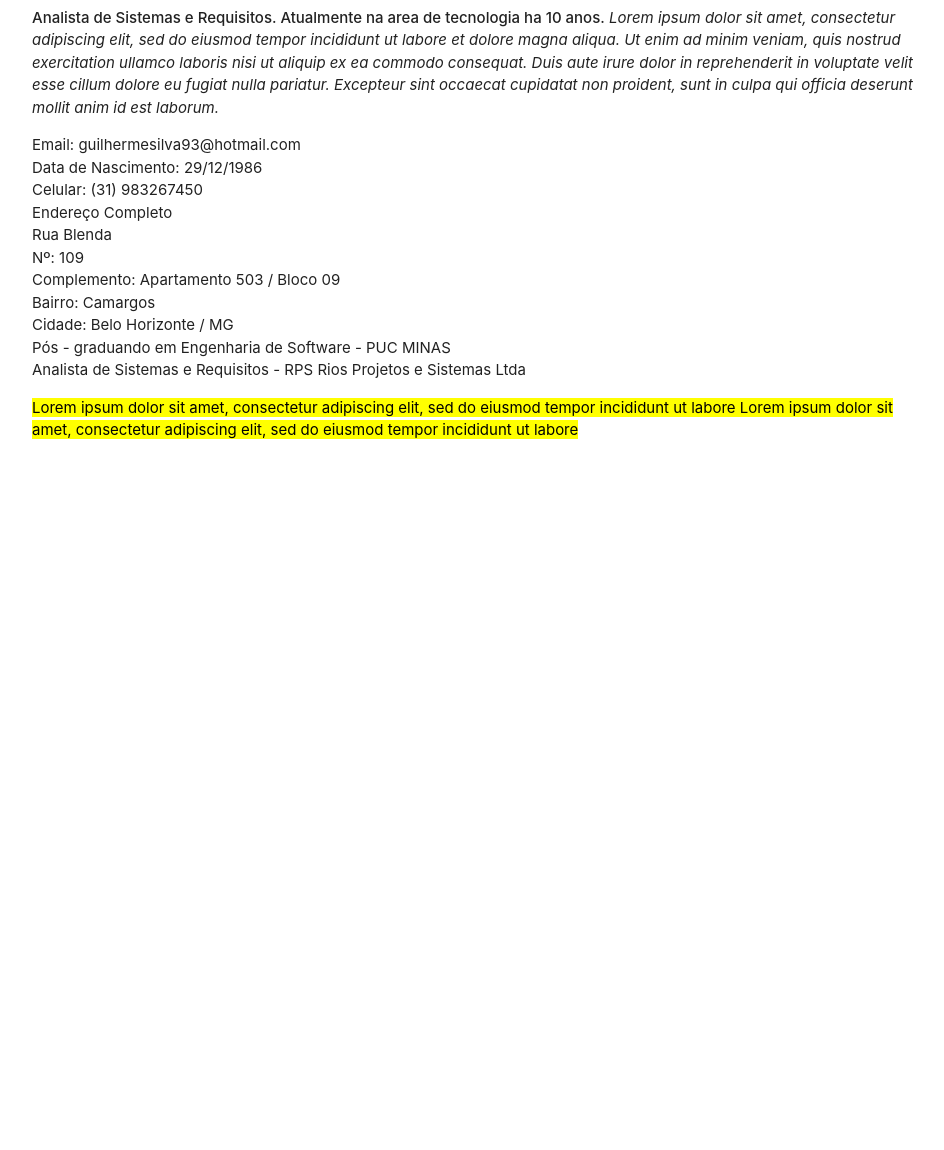
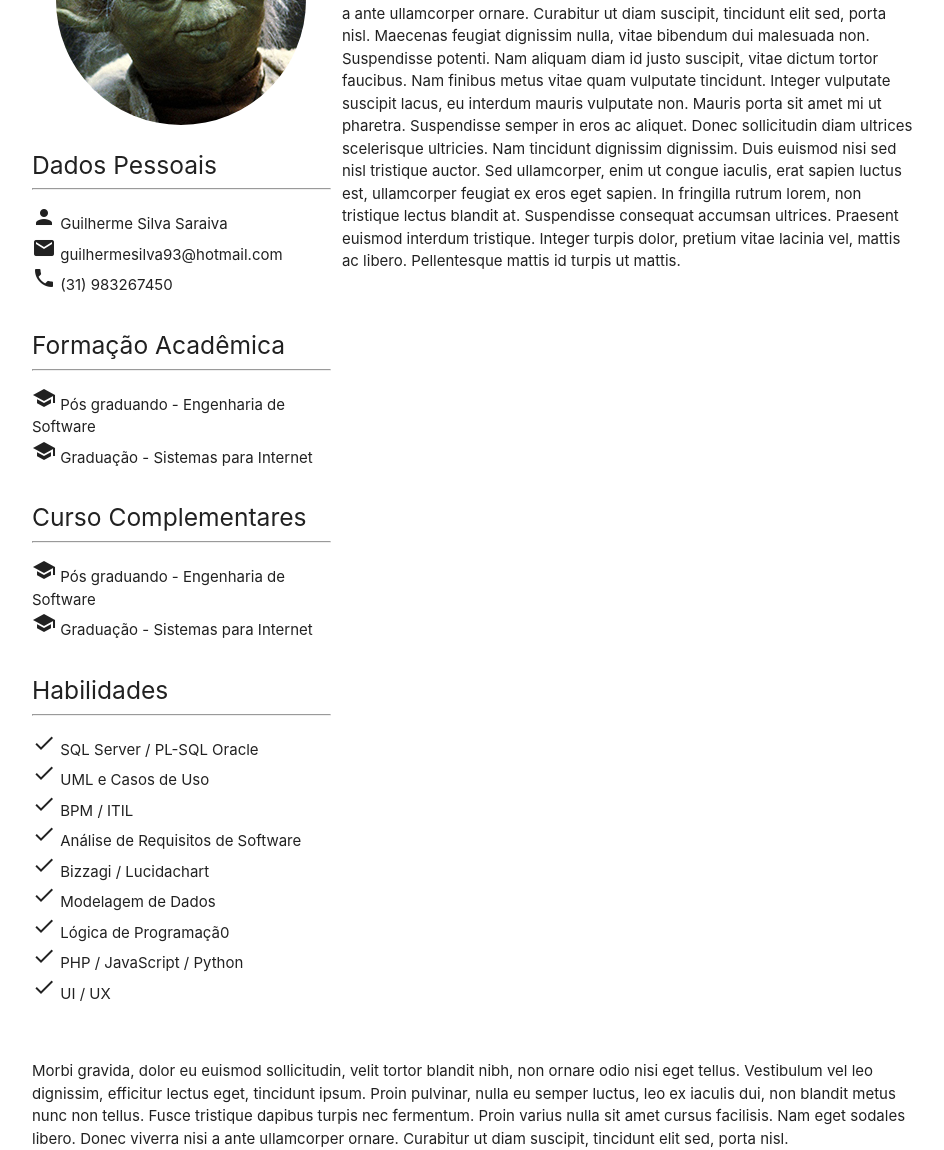
Before and after one commit to guisaraiva/Santander-DigitalHouse, a plain HTML site: page Exercicios/fundamentos/index.html in a window 1280 px wide. Shown: the part 199-1349 px from the top of the page, without its empty margins (160-1104 px from the left). Before the commit the page ends 800 px from the top, so only its background shows below. Drawn offline with Linux system fonts and the light colour scheme.

Commit message:
Novas inclusões e atualizações - Fundamentos

```diff
--- a/Exercicios/fundamentos/index.html
+++ b/Exercicios/fundamentos/index.html
@@ -5,37 +5,74 @@
     <link href="https://fonts.googleapis.com/icon?family=Material+Icons" rel="stylesheet">
      <!--Import materialize.css-->
     <link type="text/css" rel="stylesheet" href="css/materialize.css"  media="screen,projection"/>
-
+    <title>CV - Guilherme Silva Saraiva</title>
      <!--Let browser know website is optimized for mobile-->
     <meta name="viewport" content="width=device-width, initial-scale=1.0"/>
    </head>
 
    <body>
     <div class="container">
-      <h1>Currículo - Guilherme Silva Saraiva</h1>
-      <strong>Analista de Sistemas e Requisitos. Atualmente na area de tecnologia ha 10 anos.</strong>
-      <em>Lorem ipsum dolor sit amet, consectetur adipiscing elit, sed do eiusmod tempor incididunt ut labore
-        et dolore magna aliqua. Ut enim ad minim veniam, quis nostrud exercitation ullamco laboris nisi ut aliquip ex ea
-        commodo consequat. Duis aute irure dolor in reprehenderit in voluptate velit esse cillum dolore eu fugiat nulla pariatur.
-        Excepteur sint occaecat cupidatat non proident, sunt in culpa qui officia deserunt mollit anim id est laborum.</em>
+    <header>
+      <h4 class ="col s12 center-align">Analista de Sistemas e Requisitos</h4>
+    </header>
+    <main class="row">
+      <div class="col s12 m4 l4">
+
+        <div class="row center-align">
+          <img src="img/yoda-profile.jpg" alt="" class="circle responsive-img" >
+        </div>
+
+        <div class="row">
+          <h5 class="center-left">Dados Pessoais</h5>
+          <hr>
           <ul>
-        <li type="square">Email: guilhermesilva93@hotmail.com</li>
-        <li type="square">Data de Nascimento: 29/12/1986</li>
-        <li type="square">Celular: (31) 983267450</li>
-        <li type="square">Endereço Completo</li>
+            <li><i class="material-icons prefix">person</i>  Guilherme Silva Saraiva</li>
+            <li><i class="material-icons prefix">email</i> guilhermesilva93@hotmail.com</li>
+            <li><i class="material-icons prefix">phone</i>  (31) 983267450</li>
+          </ul>
+        </div>
+
+        <div class="row">
+          <h5 class="center-left">Formação Acadêmica</h5>
+          <hr>
           <ul>
-            <li type="disc">Rua Blenda</li>
-            <li type="disc">Nº: 109</li>
-            <li type="disc">Complemento: Apartamento 503 / Bloco 09</li>
-            <li type="disc">Bairro: Camargos </li>
-            <li type="disc">Cidade: Belo Horizonte / MG</li>
+            <li><i class="material-icons prefix">school</i>  Pós graduando - Engenharia de Software</li>
+            <li><i class="material-icons prefix">school</i>  Graduação - Sistemas para Internet</li>
           </ul>
-        </li>
-        <li type="square">Pós - graduando em Engenharia de Software - PUC MINAS</li>
-        <li type="square">Analista de Sistemas e Requisitos - RPS Rios Projetos e Sistemas Ltda</li>
+        </div>
+
+        <div class="row">
+          <h5 class="center-left">Curso Complementares</h5>
+          <hr>
+          <ul>
+            <li><i class="material-icons prefix">school</i>  Pós graduando - Engenharia de Software</li>
+            <li><i class="material-icons prefix">school</i>  Graduação - Sistemas para Internet</li>
           </ul>
-      <mark>Lorem ipsum dolor sit amet, consectetur adipiscing elit, sed do eiusmod tempor incididunt ut labore </mark>
-      <mark>Lorem ipsum dolor sit amet, consectetur adipiscing elit, sed do eiusmod tempor incididunt ut labore </mark>
+        </div>
+
+        <div class="row">
+          <h5 class="center-left">Habilidades</h5>
+          <hr>
+          <ul>
+            <li><i class="material-icons prefix">done</i>  SQL Server / PL-SQL Oracle </li>
+            <li><i class="material-icons prefix">done</i>  UML e Casos de Uso</li>
+            <li><i class="material-icons prefix">done</i>  BPM / ITIL </li>
+            <li><i class="material-icons prefix">done</i>  Análise de Requisitos de Software</li>
+            <li><i class="material-icons prefix">done</i>  Bizzagi / Lucidachart </li>
+            <li><i class="material-icons prefix">done</i>  Modelagem de Dados</li>
+            <li><i class="material-icons prefix">done</i>  Lógica de Programaçã0 </li>
+            <li><i class="material-icons prefix">done</i>  PHP / JavaScript / Python</li>
+            <li><i class="material-icons prefix">done</i>  UI / UX </li>
+          </ul>
+        </div>
+        </div>
+      <div class="col s12 m4 l8">
+        <p>Morbi gravida, dolor eu euismod sollicitudin, velit tortor blandit nibh, non ornare odio nisi eget tellus. Vestibulum vel leo dignissim, efficitur lectus eget, tincidunt ipsum. Proin pulvinar, nulla eu semper luctus, leo ex iaculis dui, non blandit metus nunc non tellus. Fusce tristique dapibus turpis nec fermentum. Proin varius nulla sit amet cursus facilisis. Nam eget sodales libero. Donec viverra nisi a ante ullamcorper ornare. Curabitur ut diam suscipit, tincidunt elit sed, porta nisl.
+
+        Maecenas feugiat dignissim nulla, vitae bibendum dui malesuada non. Suspendisse potenti. Nam aliquam diam id justo suscipit, vitae dictum tortor faucibus. Nam finibus metus vitae quam vulputate tincidunt. Integer vulputate suscipit lacus, eu interdum mauris vulputate non. Mauris porta sit amet mi ut pharetra. Suspendisse semper in eros ac aliquet. Donec sollicitudin diam ultrices scelerisque ultricies. Nam tincidunt dignissim dignissim. Duis euismod nisi sed nisl tristique auctor. Sed ullamcorper, enim ut congue iaculis, erat sapien luctus est, ullamcorper feugiat ex eros eget sapien. In fringilla rutrum lorem, non tristique lectus blandit at. Suspendisse consequat accumsan ultrices. Praesent euismod interdum tristique. Integer turpis dolor, pretium vitae lacinia vel, mattis ac libero. Pellentesque mattis id turpis ut mattis. </p>
+      </div>
+    </main>
+    <footer class="col s12">Morbi gravida, dolor eu euismod sollicitudin, velit tortor blandit nibh, non ornare odio nisi eget tellus. Vestibulum vel leo dignissim, efficitur lectus eget, tincidunt ipsum. Proin pulvinar, nulla eu semper luctus, leo ex iaculis dui, non blandit metus nunc non tellus. Fusce tristique dapibus turpis nec fermentum. Proin varius nulla sit amet cursus facilisis. Nam eget sodales libero. Donec viverra nisi a ante ullamcorper ornare. Curabitur ut diam suscipit, tincidunt elit sed, porta nisl. </footer>
     </div>
       <!--JavaScript at end of body for optimized loading-->
     <script type="text/javascript" src="js/materialize.min.js"></script>
```
Also changed, not shown: Exercicios/fundamentos/contato.html (+21 -27 lines), Exercicios/fundamentos/img/yoda-profile.jpg (added). Lines whose indentation alone changed are shown as unchanged.
